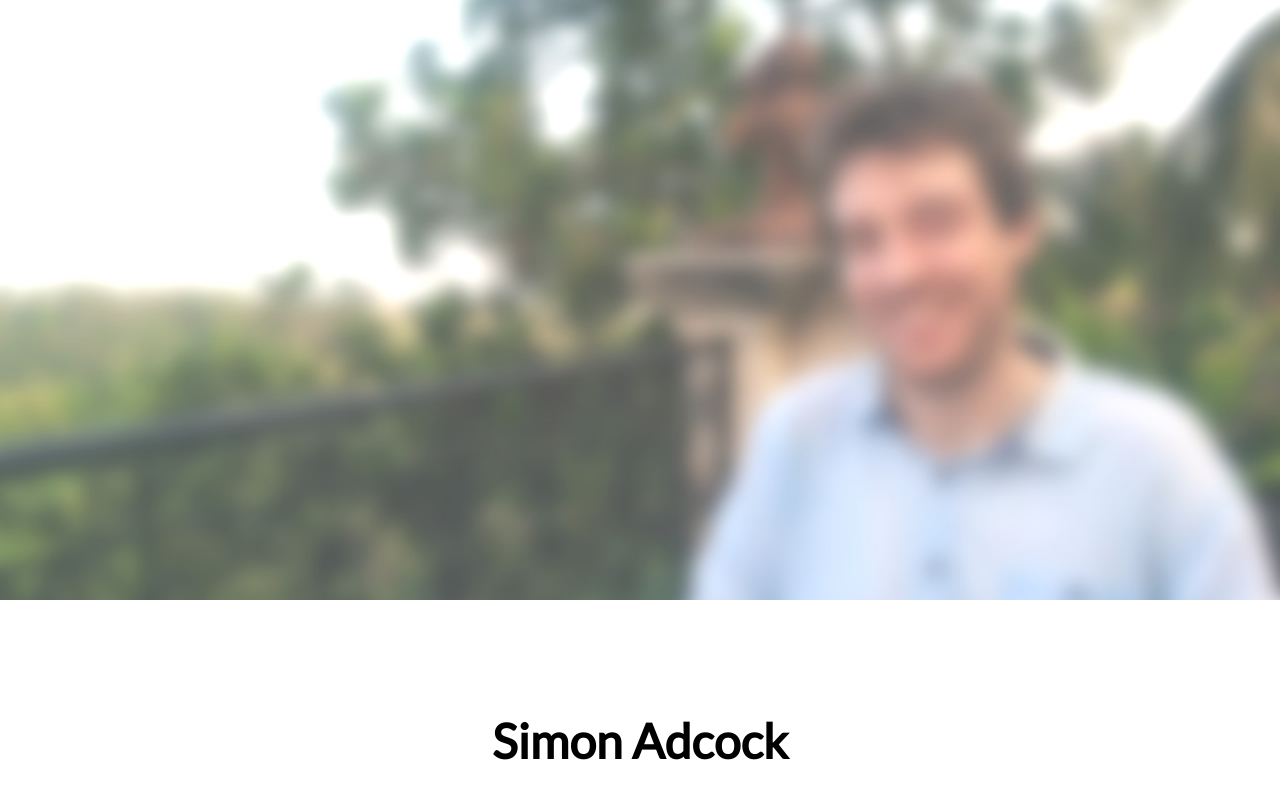
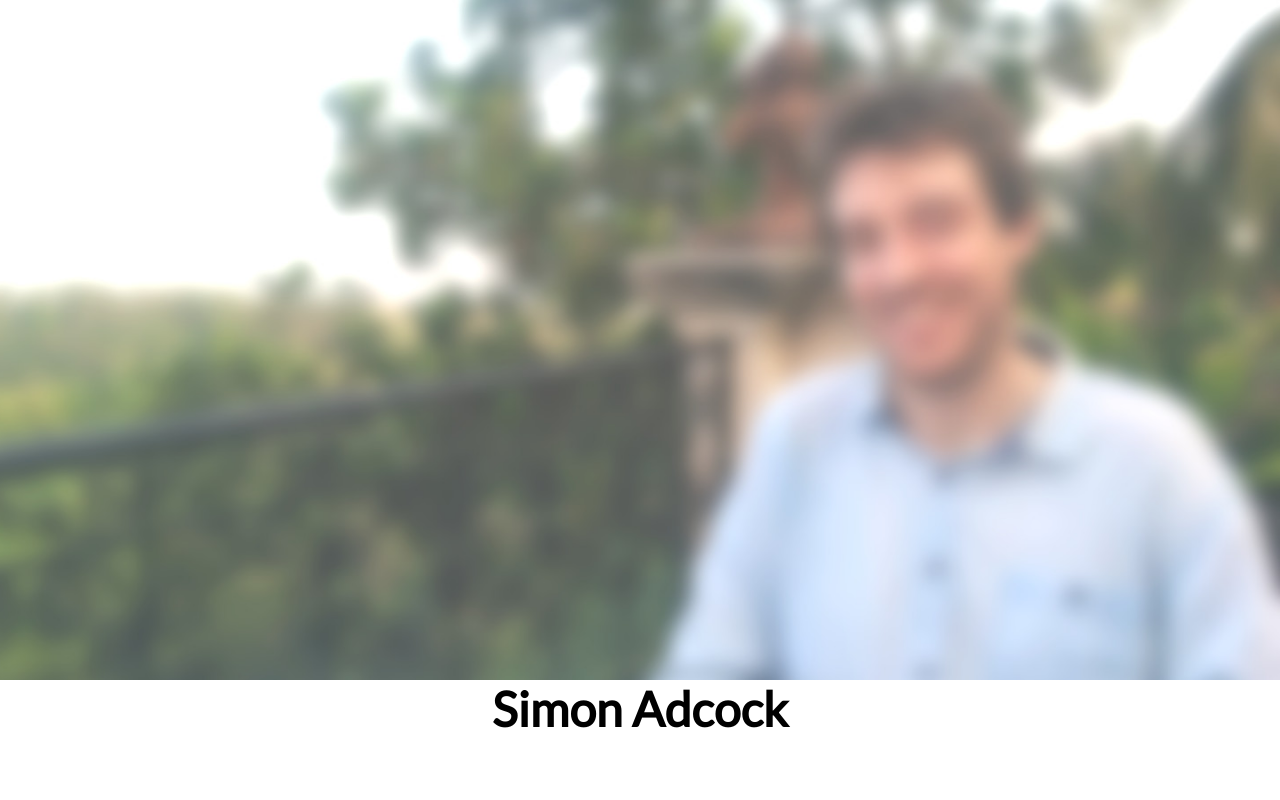
Before and after one commit to SiAdcock/siadcock.github.io, a website: page index.html in a window 1280 px wide. Drawn offline with Linux system fonts and the light colour scheme.

Commit message:
sticky banner

```diff
--- a/index.html
+++ b/index.html
@@ -16,10 +16,11 @@
 <div class="parallax">
   <div class="parallax__group banner">
     <div class="parallax__layer parallax__layer--back banner__background"></div>
-    <div class="parallax__layer parallax__layer--front banner__content">
-      <h1>Simon Adcock</h1>
-    </div>
   </div>
+
+  <nav class="topnav">
+    <h1>Simon Adcock</h1>
+  </nav>
 
   <div class="parallax__group about">
     <div class="parallax__layer parallax__layer--front about__content">
--- /dev/null
+++ b/src/styles/components/_topnav.scss
@@ -0,0 +1,7 @@
+.topnav {
+  z-index: 100;
+  position: sticky;
+  top: -1px;
+  background-color: #ffffff;
+  height: 20vh;
+}
--- a/src/styles/main.scss
+++ b/src/styles/main.scss
@@ -5,5 +5,6 @@
 @import "modules/banner";
 @import "modules/about";
 @import "modules/community";
+@import "components/topnav";
 @import "components/factbox";
 @import "components/socialbox";
--- a/src/styles/modules/_banner.scss
+++ b/src/styles/modules/_banner.scss
@@ -8,19 +8,9 @@
   height: 80vh;
 }
 
-.banner__content {
-  padding: 0;
-  background-color: #ffffff;
-  top: 75%;
-}
-
 @media screen and (min-width: $tablet) {
   .banner {
-    height: 100vh;
-  }
-
-  .banner__content {
-    padding: 5em;
+    height: 80vh;
   }
 }
 
```
Also changed, not shown: build/styles/main.css.
